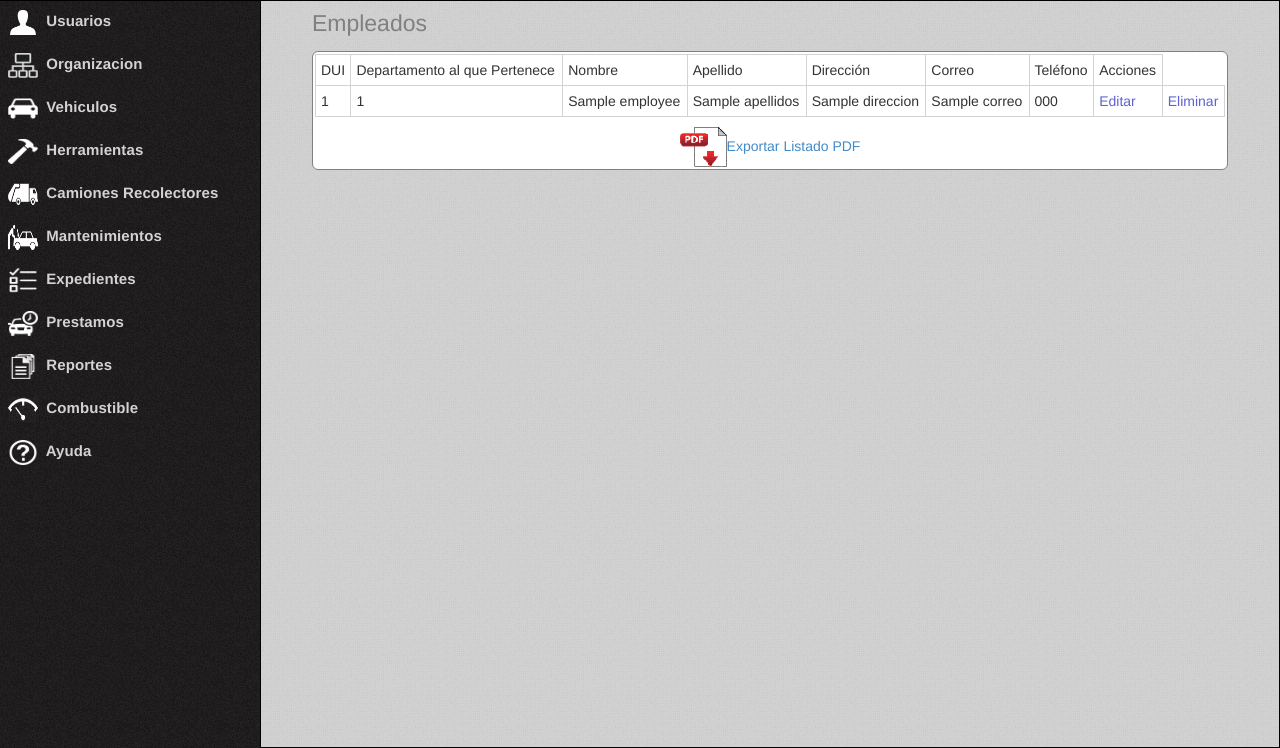
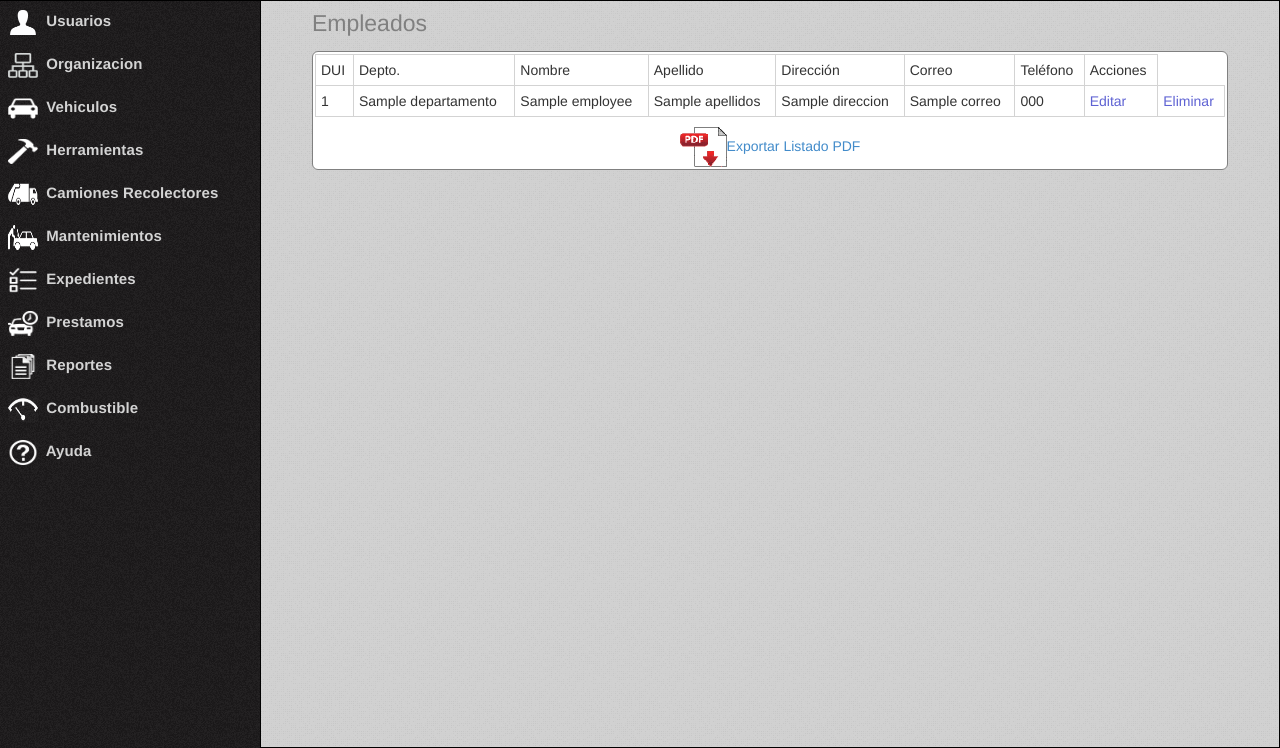
Before and after one commit to nandofer1/SCFV_DSI2, a CakePHP app: the page made by app/View/Employees/index.ctp in a window 1280 px wide. Shown: the part 52-800 px from the top of the page. Run offline with PHP 8.4 and a stand-in for CakePHP, Linux system fonts and the light colour scheme; the template is opened without the code that fills it: most values are stand-ins (such as "Sample title", 1, 10 or a date in 2020); some libraries are stand-ins or nearby versions.

Commit message:
Muestra el depto en lugar de solo el id

```diff
--- a/app/View/Employees/index.ctp
+++ b/app/View/Employees/index.ctp
@@ -3,7 +3,7 @@
 <table class="list">
     <tr>
         <td>DUI</td>
-        <td>Departamento al que Pertenece</td>
+        <td>Depto.</td>
         <td>Nombre</td>
         <td>Apellido</td>
         <td>Dirección</td>
@@ -21,7 +21,7 @@ foreach ($Empleados as $Empleado):?>
 
 <tr>
     <td><?php echo $Empleado['Employee']['id'];?></td>
-    <td><?php echo $Empleado['Employee']['departament_id'];?></td>
+    <td><?php echo $Empleado['Departament']['departamento'];?></td>
     <td><?php echo $Empleado['Employee']['nombre'];?></td>
     <td><?php echo $Empleado['Employee']['apellidos'];?></td>
     <td><?php echo $Empleado['Employee']['direccion'];?></td>
@@ -35,13 +35,12 @@ foreach ($Empleados as $Empleado):?>
 
 <?php endforeach;?>
 </table>
-     <p id="paginador">
+     <p id="paginador" style="display: block; width: 100%; text-align: center">
         <?php  echo $this->Paginator->counter(
                 array('format'=>'Pagina {:page} de {:pages}, mostrando {:current} registros de {:count} ')
-
                 )?>
     </p>
-    <div class="paging">
+    <div class="paging" style="display: block; width: 100%; text-align: center">
         <?php echo $this->Paginator->prev('Anterior',array(),null,array('class'=>'prev disabled')); ?>
         <?php echo $this->Paginator->numbers(array('separator'=>' ')) ?>
          <?php echo $this->Paginator->next('Siguiente',array(),null,array('class'=>'next disabled')); ?>
```
